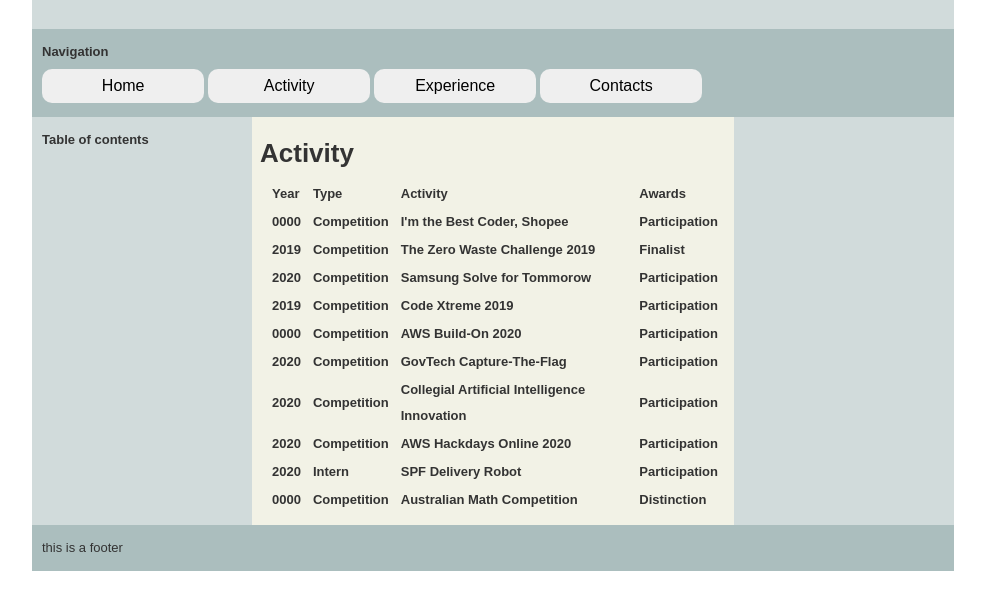
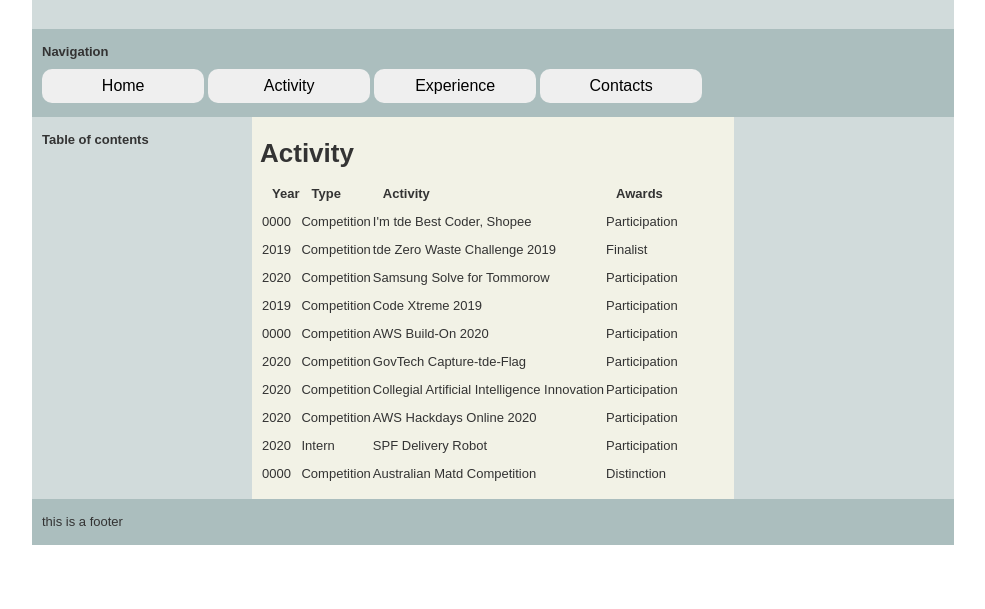
Before and after one commit to Darkmidget/Portfolio, a plain HTML site: page activity.html in a window 1280 px wide. Shown: the part 127-736 px from the top of the page, without its empty margins (147-1132 px from the left). Drawn offline with Linux system fonts and the light colour scheme.

Commit message:
some changes

```diff
--- a/activity.html
+++ b/activity.html
@@ -41,64 +41,64 @@
            <th>Awards</th>
         </tr>
         <tr>
-            <th>0000</th>
-            <th>Competition</th>
-            <th>I'm the Best Coder, Shopee</th>
-            <th>Participation</th>
+            <td>0000</td>
+            <td>Competition</td>
+            <td>I'm tde Best Coder, Shopee</td>
+            <td>Participation</td>
         </tr>
         <tr>
-            <th>2019</th>
-            <th>Competition</th>
-            <th>The Zero Waste Challenge 2019</th>
-            <th>Finalist</th>
+            <td>2019</td>
+            <td>Competition</td>
+            <td>tde Zero Waste Challenge 2019</td>
+            <td>Finalist</td>
         </tr>
         <tr>
-            <th>2020</th>
-            <th>Competition</th>
-            <th>Samsung Solve for Tommorow</th>
-            <th>Participation</th>
+            <td>2020</td>
+            <td>Competition</td>
+            <td>Samsung Solve for Tommorow</td>
+            <td>Participation</td>
         </tr>
         <tr>
-            <th>2019</th>
-            <th>Competition</th>
-            <th>Code Xtreme 2019</th>
-            <th>Participation</th>
+            <td>2019</td>
+            <td>Competition</td>
+            <td>Code Xtreme 2019</td>
+            <td>Participation</td>
         </tr>
         <tr>
-            <th>0000</th>
-            <th>Competition</th>
-            <th>AWS Build-On 2020</th>
-            <th>Participation</th>
+            <td>0000</td>
+            <td>Competition</td>
+            <td>AWS Build-On 2020</td>
+            <td>Participation</td>
         </tr>
         <tr>
-            <th>2020</th>
-            <th>Competition</th>
-            <th>GovTech Capture-The-Flag</th>
-            <th>Participation</th>
+            <td>2020</td>
+            <td>Competition</td>
+            <td>GovTech Capture-tde-Flag</td>
+            <td>Participation</td>
         </tr>
         <tr>
-            <th>2020</th>
-            <th>Competition</th>
-            <th>Collegial Artificial Intelligence Innovation</th>
-            <th>Participation</th>
+            <td>2020</td>
+            <td>Competition</td>
+            <td>Collegial Artificial Intelligence Innovation</td>
+            <td>Participation</td>
         </tr>
         <tr>
-            <th>2020</th>
-            <th>Competition</th>
-            <th>AWS Hackdays Online 2020</th>
-            <th>Participation</th>
+            <td>2020</td>
+            <td>Competition</td>
+            <td>AWS Hackdays Online 2020</td>
+            <td>Participation</td>
         </tr>
         <tr>
-            <th>2020</th>
-            <th>Intern</th>
-            <th>SPF Delivery Robot</th>
-            <th>Participation</th>
+            <td>2020</td>
+            <td>Intern</td>
+            <td>SPF Delivery Robot</td>
+            <td>Participation</td>
         </tr>
         <tr>
-            <th>0000</th>
-            <th>Competition</th>
-            <th>Australian Math Competition</th>
-            <th>Distinction</th>
+            <td>0000</td>
+            <td>Competition</td>
+            <td>Australian Matd Competition</td>
+            <td>Distinction</td>
         </tr>
       </table>
     </div>
```
Also changed, not shown: deliveryRobot_2020.html (renamed from activities/index1.html, +29 -2 lines), index.html (+1 -0 lines).
